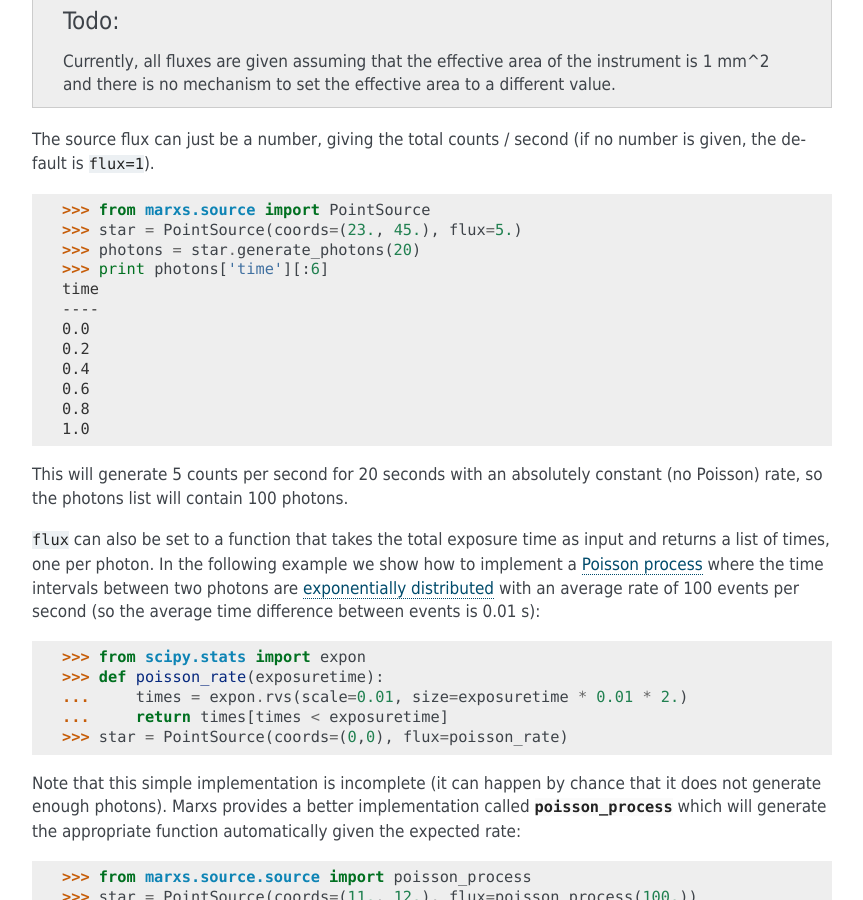
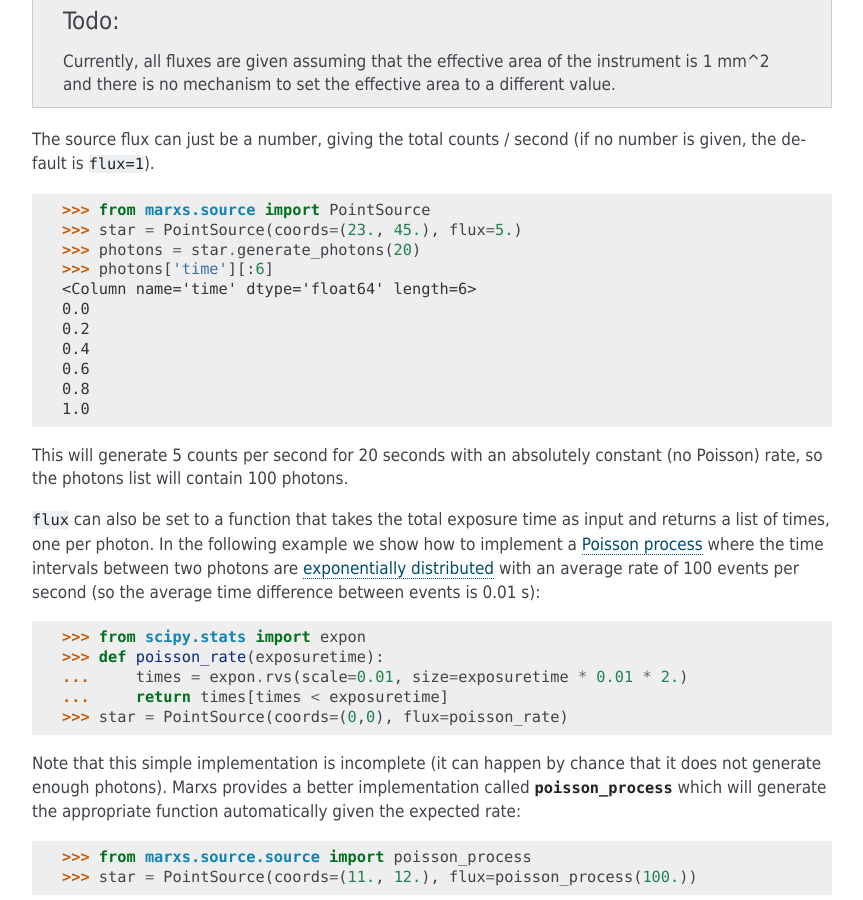
Before and after one commit to Chandra-MARX/marxs, a Sphinx documentation site: the page built from docs/source.rst, in a window 1280 px wide and 900 px high, scrolled down 869 px. Shown: the whole window, without its empty margins (218-1081 px from the left). Built offline with Sphinx 7.4.7, drawn with Linux system fonts in a browser that asks for light colours; the version number is read from the project's files by our own code.

```diff
--- a/docs/source.rst
+++ b/docs/source.rst
@@ -39,9 +39,8 @@
      >>> from marxs.source import PointSource
      >>> star = PointSource(coords=(23., 45.), flux=5.)
      >>> photons = star.generate_photons(20)
-     >>> print photons['time'][:6]
-     time
-     ----
+     >>> photons['time'][:6]
+     <Column name='time' dtype='float64' length=6>
      0.0
      0.2
      0.4
```
Also changed, not shown: .travis.yml.
